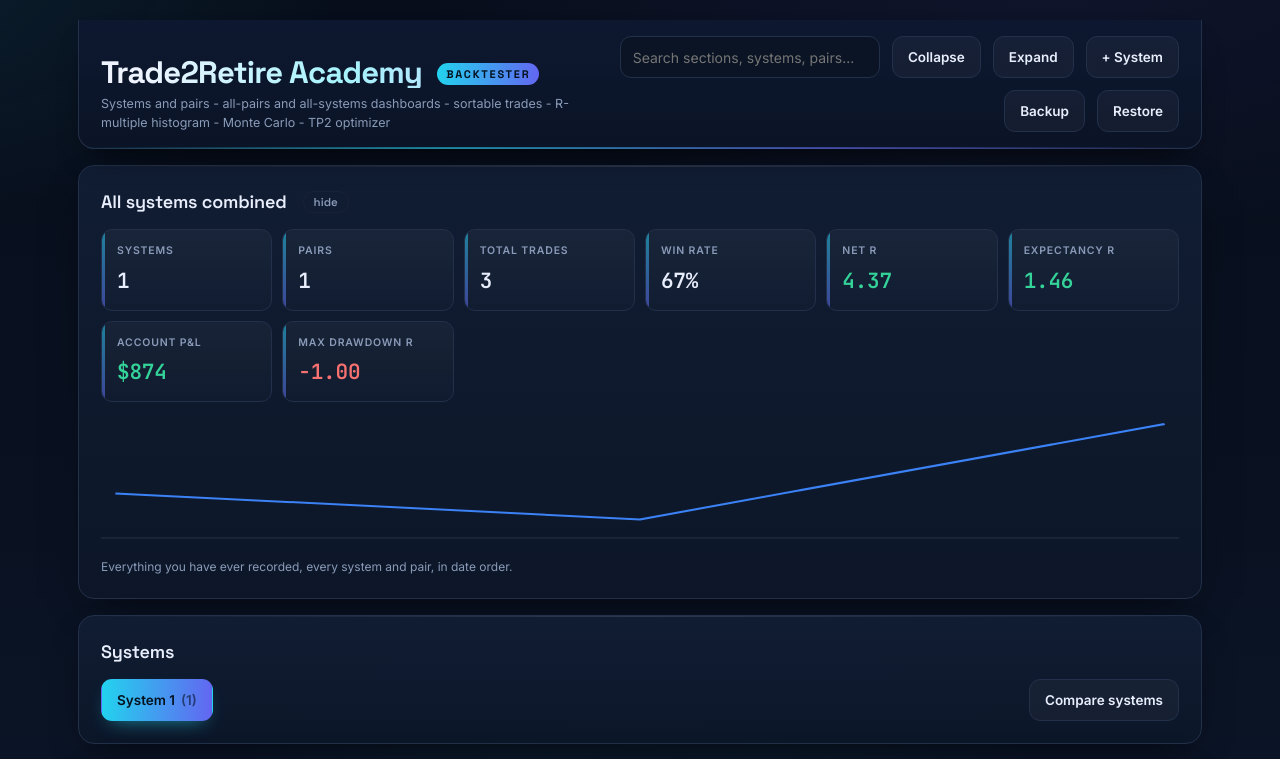
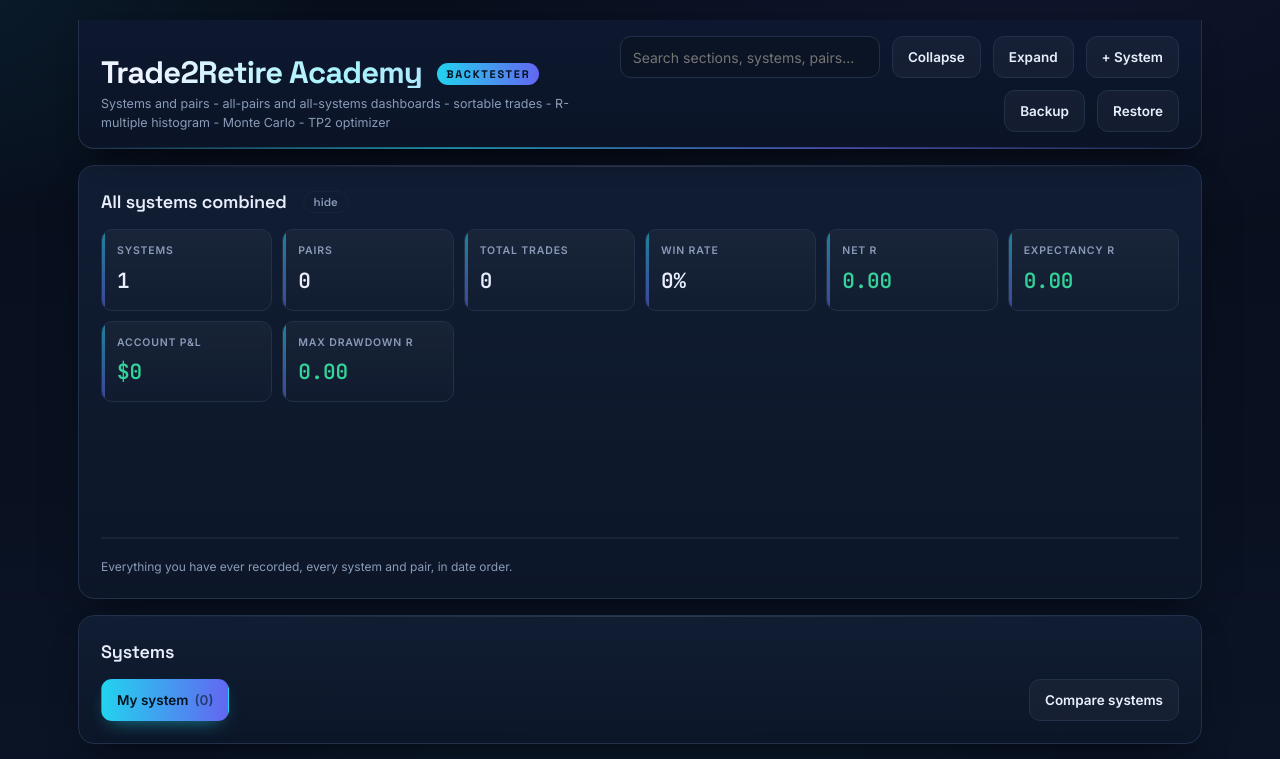
Before and after one commit to Princeeze744/trade2retire-backtester, a Next.js app: page / in a window 1280 px wide. Shown: the top 759 px of the page. Built offline with nearby package versions, Linux system fonts and the light colour scheme.

Commit message:
Start new users with a clean empty workspace

```diff
--- a/app/page.tsx
+++ b/app/page.tsx
@@ -126,7 +126,7 @@
     const s=localStorage.getItem("tr2r_set");if(s){const o=JSON.parse(s);setSlMult(o.slMult);setRiskPct(o.riskPct);setBalance(o.balance);}const lb=localStorage.getItem("tr2r_lastbackup");if(lb)setLastBackup(parseInt(lb,10)||0);
     const sv=localStorage.getItem("tr2r_systems");
     if(sv){const arr=JSON.parse(sv) as Sys[];setSystems(arr);const a=arr[0];setSysId(a?a.id:"");setPairId(a&&a.pairs[0]?a.pairs[0].id:"");}
-    else{const sys:Sys={id:uid(),name:"System 1",created:Date.now(),tools:emptyTools(),pairs:[{id:uid(),name:"JPM",created:Date.now(),trades:SAMPLE.map(x=>({...x,id:uid()}))}]};setSystems([sys]);setSysId(sys.id);setPairId(sys.pairs[0].id);}
+    else{const sys:Sys={id:uid(),name:"My system",created:Date.now(),tools:emptyTools(),pairs:[]};setSystems([sys]);setSysId(sys.id);setPairId("");}
   }catch(e){}setLoaded(true);},[]);
   useEffect(()=>{if(loaded)localStorage.setItem("tr2r_systems",JSON.stringify(systems));},[systems,loaded]);
   useEffect(()=>{if(loaded)localStorage.setItem("tr2r_set",JSON.stringify({slMult,riskPct,balance}));},[slMult,riskPct,balance,loaded]);
```
